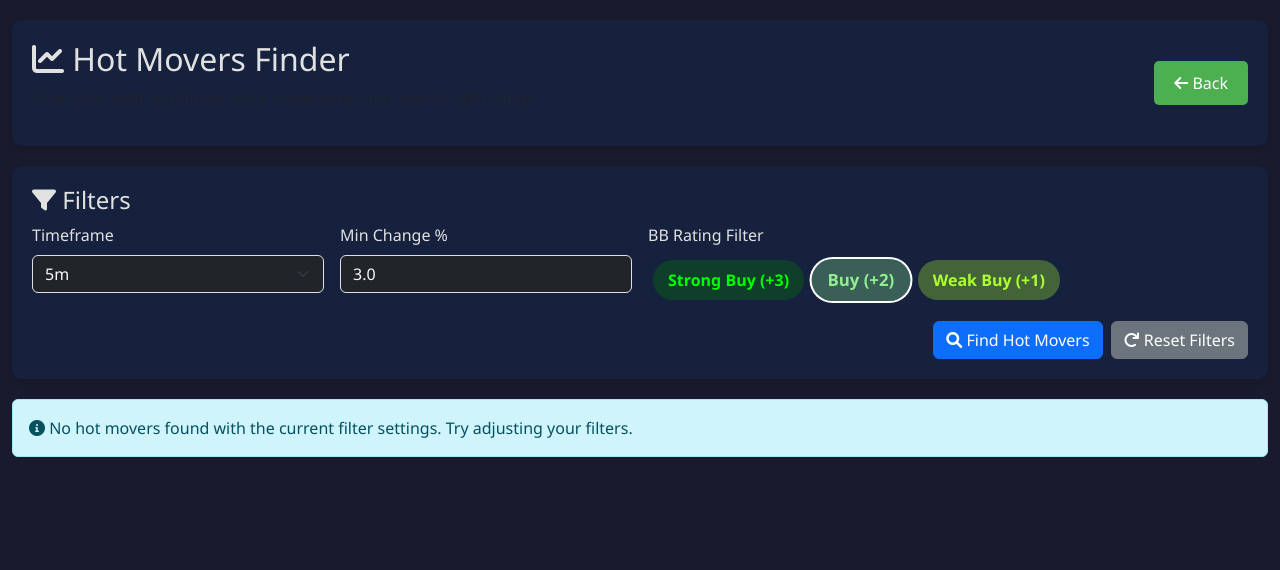
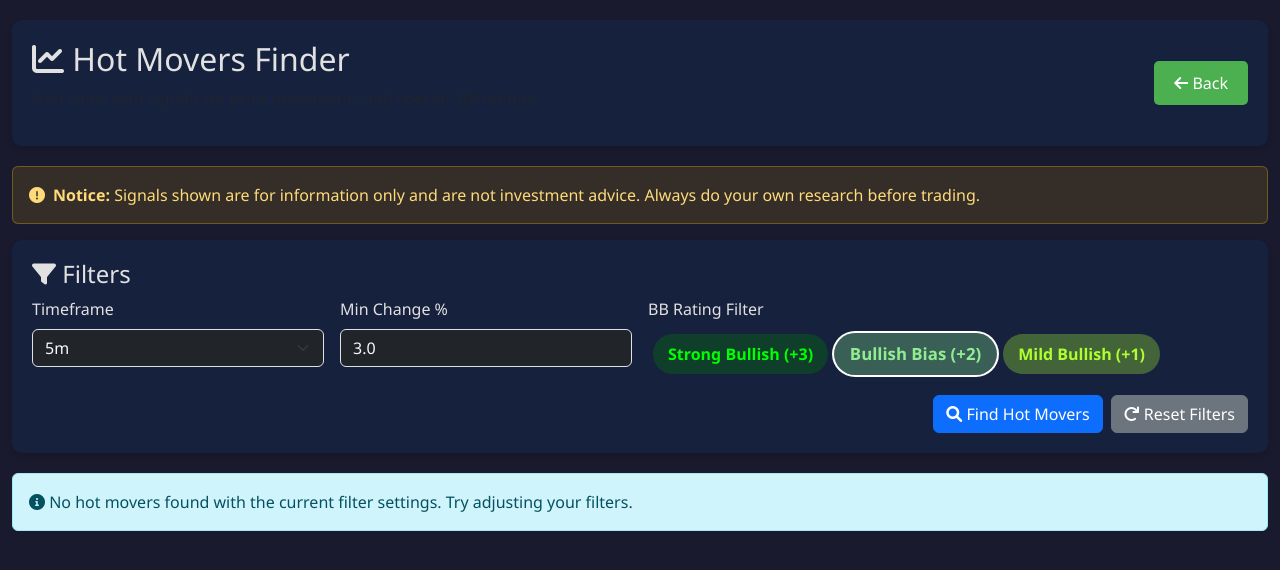
Before and after one commit to atilaahmettaner/bollinger-band-screener, a Flask app: page /hot-movers in a window 1280 px wide. Shown: the top 570 px of the page. Run offline with Flask 2, Linux system fonts and the light colour scheme; some libraries are stand-ins or nearby versions.

Commit message:
refactor: update signal terminology from BUY/SELL to BULLISH/BEARISH across the application

```diff
--- a/app.py
+++ b/app.py
@@ -108,9 +108,9 @@ def trending_coins():
 
                 signal = "NEUTRAL"
                 if rating == 2:
-                    signal = "BUY"
+                    signal = "BULLISH"
                 elif rating == -2:
-                    signal = "SELL"
+                    signal = "BEARISH"
 
                 if filter_type == "rating" and rating_filter and int(rating_filter) != rating:
                     continue
@@ -140,17 +140,17 @@ def trending_coins():
     if filter_type == "rating":
         rating_value = int(rating_filter)
         if rating_value == 3:
-            page_title = "Strong Buy (+3)"
+            page_title = "Strong Bullish (+3)"
         elif rating_value == 2:
-            page_title = "Buy (+2)"
+            page_title = "Bullish Bias (+2)"
         elif rating_value == 1:
-            page_title = "Weak Buy (+1)"
+            page_title = "Mild Bullish (+1)"
         elif rating_value == -1:
-            page_title = "Weak Sell (-1)"
+            page_title = "Mild Bearish (-1)"
         elif rating_value == -2:
-            page_title = "Sell (-2)"
+            page_title = "Bearish Bias (-2)"
         elif rating_value == -3:
-            page_title = "Strong Sell (-3)"
+            page_title = "Strong Bearish (-3)"
     else:
         page_title = "Top Gainers"
 
@@ -217,9 +217,9 @@ def scan():
                     rating = -1
                 signal = "NEUTRAL"
                 if rating == 2:
-                    signal = "BUY"
+                    signal = "BULLISH"
                 elif rating == -2:
-                    signal = "SELL"
+                    signal = "BEARISH"
 
                 conditions = (
                     1 > BBW and BBW < float(bbw)
@@ -560,9 +560,9 @@ def coin_details_api():
 
             signal = "NEUTRAL"
             if rating == 2:
-                signal = "BUY"
+                signal = "BULLISH"
             elif rating == -2:
-                signal = "SELL"
+                signal = "BEARISH"
 
             coin_data = {
                 "symbol": symbol_with_exchange,
@@ -767,9 +767,9 @@ def hot_movers_api():
 
                     signal = "NEUTRAL"
                     if rating == 2:
-                        signal = "BUY"
+                        signal = "BULLISH"
                     elif rating == -2:
-                        signal = "SELL"
+                        signal = "BEARISH"
 
                     if change >= min_change and min_rating <= rating <= max_rating:
                         hot_movers.append({
@@ -997,10 +997,12 @@ def multi_changes_api():
     except Exception as e:
         return jsonify({'status': 'error', 'message': str(e)}), 500
 
+
 @app.route('/mcp-server')
 def mcp_server():
     """Landing page for TradingView MCP Server"""
     return render_template('mcp_landing.html')
 
+
 if __name__ == '__main__':
     app.run(host='0.0.0.0', port=5001)
--- a/core/services/indicators.py
+++ b/core/services/indicators.py
@@ -32,9 +32,9 @@ def compute_bb_rating_signal(close: float, bb_upper: float, bb_middle: float, bb
 
     signal = "NEUTRAL"
     if rating == 2:
-        signal = "BUY"
+        signal = "BULLISH"
     elif rating == -2:
-        signal = "SELL"
+        signal = "BEARISH"
     return rating, signal
 
 
--- a/cron_scanner.py
+++ b/cron_scanner.py
@@ -258,8 +258,8 @@ def format_section_html(title, description, data, columns, link_column_index=0,
                      formatted_value = f'<span style="color: #ccc;">{value}</span>'
 
             elif col_key == 'Signal':
-                 color = "#4CAF50" if value == "BUY" else ("#F44336" if value == "SELL" else "#ccc")
-                 weight = "bold" if value in ["BUY", "SELL"] else "normal"
+                 color = "#4CAF50" if value == "BULLISH" else ("#F44336" if value == "BEARISH" else "#ccc")
+                 weight = "bold" if value in ["BULLISH", "BEARISH"] else "normal"
                  formatted_value = f'<span style="color: {color}; font-weight: {weight};">{value}</span>'
 
             elif isinstance(value, float):
@@ -393,7 +393,7 @@ def generate_full_html_report(fear_greed_html, squeeze_1d_html, squeeze_4h_html,
                 <h3 style="color: #FFA500;">Notes & Explanations</h3>
                 <p><strong>BBW (Bollinger Band Width):</strong> Measures the narrowness of the bands. Lower values indicate a squeeze, potentially preceding a significant price move.</p>
                 <p><strong>BB Rating:</strong> Indicates price position relative to the Bollinger Bands (+3: Above Upper Band, +2: Upper Half, +1: Above Middle, -1: Below Middle, -2: Lower Half, -3: Below Lower Band).</p>
-                 <p><strong>Signal:</strong> Basic signal based on BB Rating (+2: BUY, -2: SELL).</p>
+                <p><strong>Signal:</strong> Basic signal based on BB Rating (+2: BULLISH, -2: BEARISH). Bilgiler yatırım tavsiyesi değildir.</p>
             </div>
 
             <div class="footer">
--- a/static/css/components.css
+++ b/static/css/components.css
@@ -37,12 +37,12 @@
     font-size: 0.875rem;
 }
 
-.signal-buy {
+.signal-bullish {
     background: rgba(34, 197, 94, 0.2);
     color: var(--success-color);
 }
 
-.signal-sell {
+.signal-bearish {
     background: rgba(239, 68, 68, 0.2);
     color: var(--danger-color);
 }
--- a/templates/hot_movers.html
+++ b/templates/hot_movers.html
@@ -68,12 +68,12 @@
             font-weight: bold;
         }
 
-        .signal-buy {
+        .signal-bullish {
             background: rgba(76, 175, 80, 0.2);
             color: #4CAF50;
         }
 
-        .signal-sell {
+        .signal-bearish {
             background: rgba(244, 67, 54, 0.2);
             color: #F44336;
         }
@@ -172,6 +172,10 @@
         </div>
     </div>
 
+    <div class="alert alert-warning" role="alert" style="background: rgba(255, 193, 7, 0.12); border: 1px solid rgba(255, 193, 7, 0.3); color: #ffda79;">
+        <strong><i class="fas fa-circle-exclamation me-2"></i>Notice:</strong> Signals shown are for information only and are not investment advice. Always do your own research before trading.
+    </div>
+
     <!-- Filters Section -->
     <div class="filter-card">
         <h4><i class="fas fa-filter"></i> Filters</h4>
@@ -192,13 +196,13 @@
                 <label class="form-label">BB Rating Filter</label>
                 <div class="d-flex flex-wrap">
                     <div class="rating-pill rating-3" data-rating="3" onclick="toggleRating(this)">
-                        Strong Buy (+3)
+                        Strong Bullish (+3)
                     </div>
                     <div class="rating-pill rating-2 active" data-rating="2" onclick="toggleRating(this)">
-                        Buy (+2)
+                        Bullish Bias (+2)
                     </div>
                     <div class="rating-pill rating-1" data-rating="1" onclick="toggleRating(this)">
-                        Weak Buy (+1)
+                        Mild Bullish (+1)
                     </div>
                 </div>
             </div>
@@ -270,7 +274,7 @@
                     <h5 class="coin-symbol mb-0">BTCUSDT</h5>
                     <small class="coin-alert text-muted">Alert message here</small>
                 </div>
-                <span class="signal-badge signal-buy">BUY</span>
+                <span class="signal-badge signal-bullish">BULLISH</span>
             </div>
             <div class="row g-2 mt-2">
                 <div class="col-6">
@@ -428,10 +432,10 @@
 
             const signalBadge = card.querySelector('.signal-badge');
             signalBadge.textContent = coin.signal;
-            signalBadge.classList.remove('signal-buy', 'signal-sell', 'signal-neutral');
+            signalBadge.classList.remove('signal-bullish', 'signal-bearish', 'signal-neutral');
             signalBadge.classList.add(
-                coin.signal === 'BUY' ? 'signal-buy' :
-                coin.signal === 'SELL' ? 'signal-sell' :
+                coin.signal === 'BULLISH' ? 'signal-bullish' :
+                coin.signal === 'BEARISH' ? 'signal-bearish' :
                 'signal-neutral'
             );
 
--- a/templates/mcp_landing.html
+++ b/templates/mcp_landing.html
@@ -759,7 +759,7 @@ powershell -ExecutionPolicy ByPass -c "irm https://astral.sh/uv/install.ps1 | ie
                             <br>• Change: +2.45% (24h)
 
                             <br><br><strong>Technical Indicators:</strong>
-                            <br>• Bollinger Band Rating: +2 (Buy)
+                            <br>• Bollinger Band Rating: +2 (Bullish Bias)
                             <br>• RSI(14): 68.3 (Bullish)
                             <br>• MACD: Bullish crossover
                             <br>• EMA20: Above (Uptrend)
```
Also changed, not shown: templates/data.html (+19 -15 lines), templates/index.html (+20 -6 lines), README.md.
